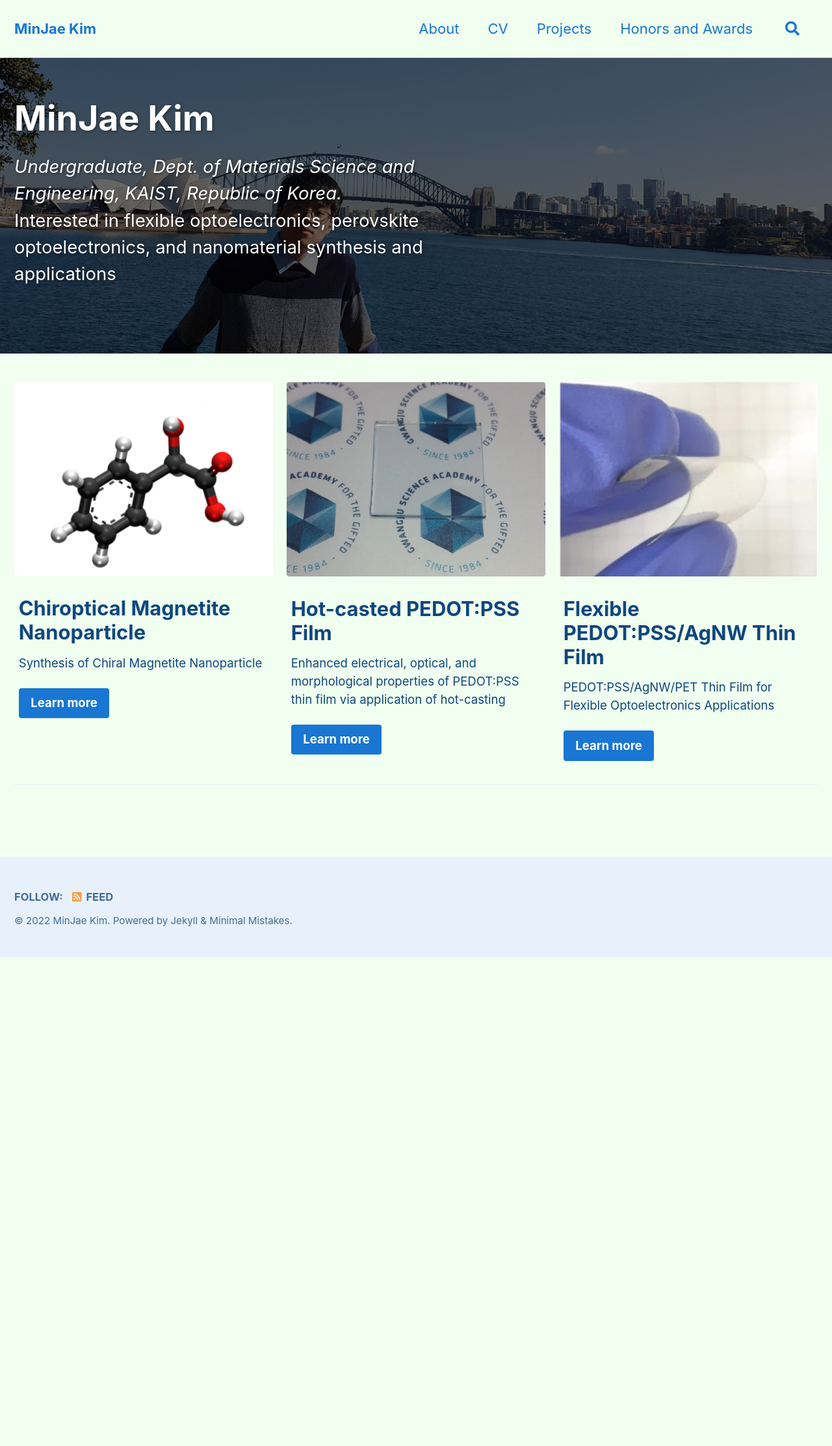
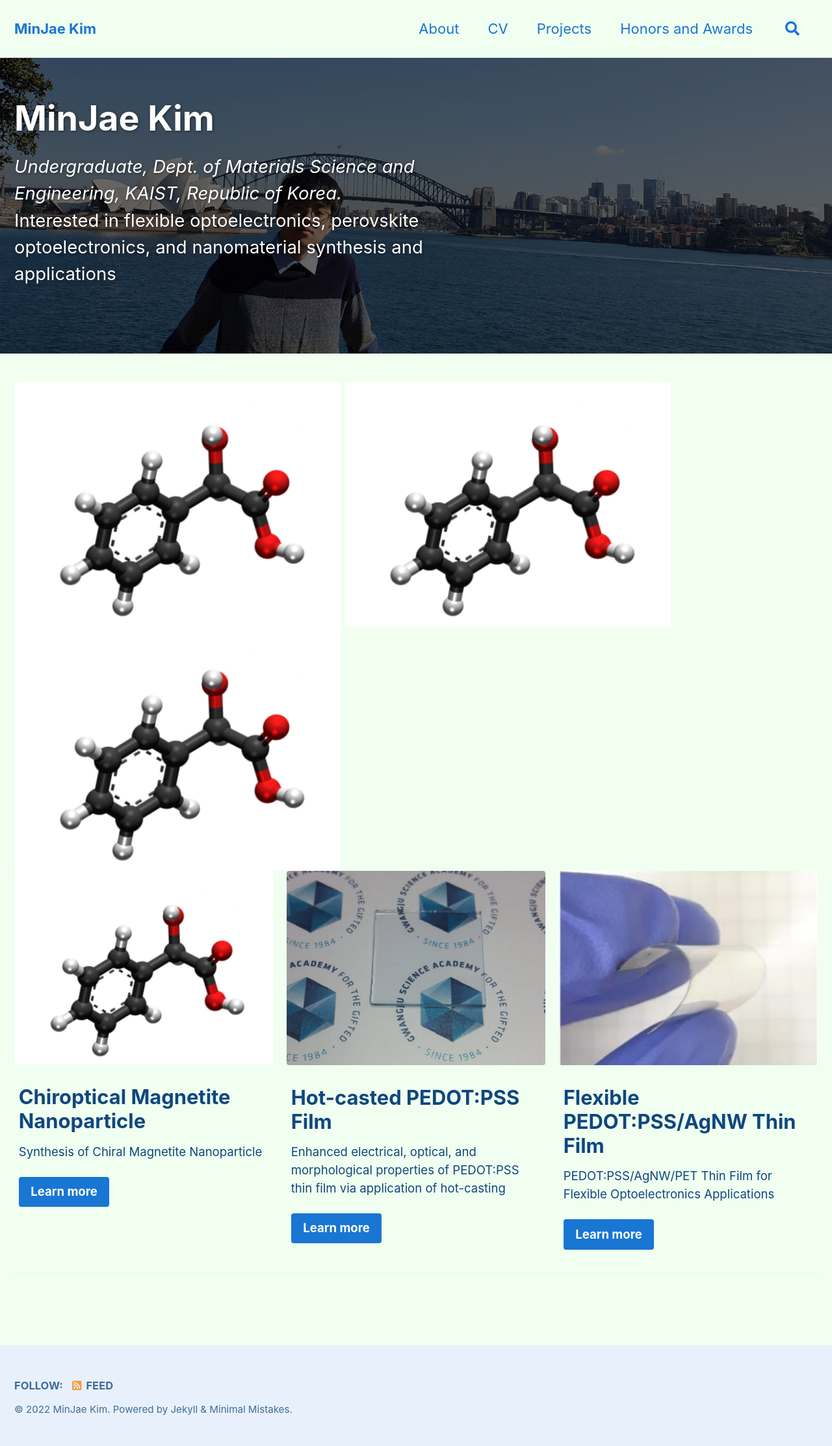
Before and after one commit to mj3259/mj3259.github.io, a Jekyll site: the page built from index.md, in a window 1280 px wide. Shown: the whole page at 65% size. Built offline with Jekyll 4.4.1, drawn with Linux system fonts in a browser that asks for light colours; cached includes are drawn as plain includes; before the commit the page ends 1473 px from its top, so only the background shows below that.

Commit message:
Update index.md

```diff
--- a/index.md
+++ b/index.md
@@ -33,4 +33,10 @@ feature_row:
     btn_label: "Learn more"
 ---
 
+{% slider %}
+  ![alt text 1](/assets/images/biography/mandellate.PNG)
+  ![alt text 2](/assets/images/biography/mandellate.PNG)
+  ![alt text 3](/assets/images/biography/mandellate.PNG)
+{% endslider %}
+
 {% include feature_row %}
```
